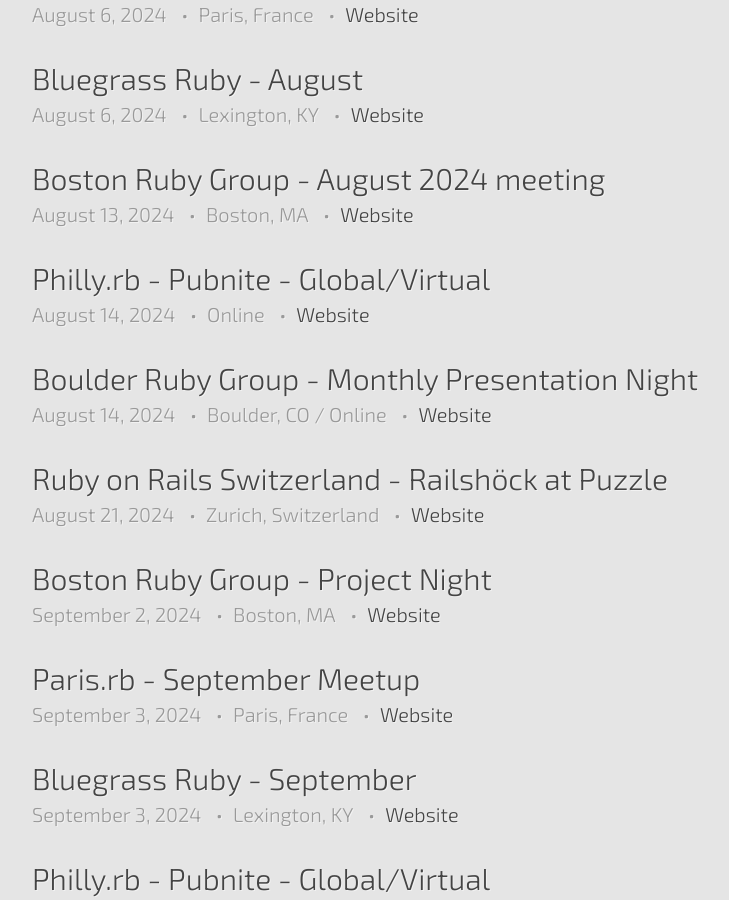
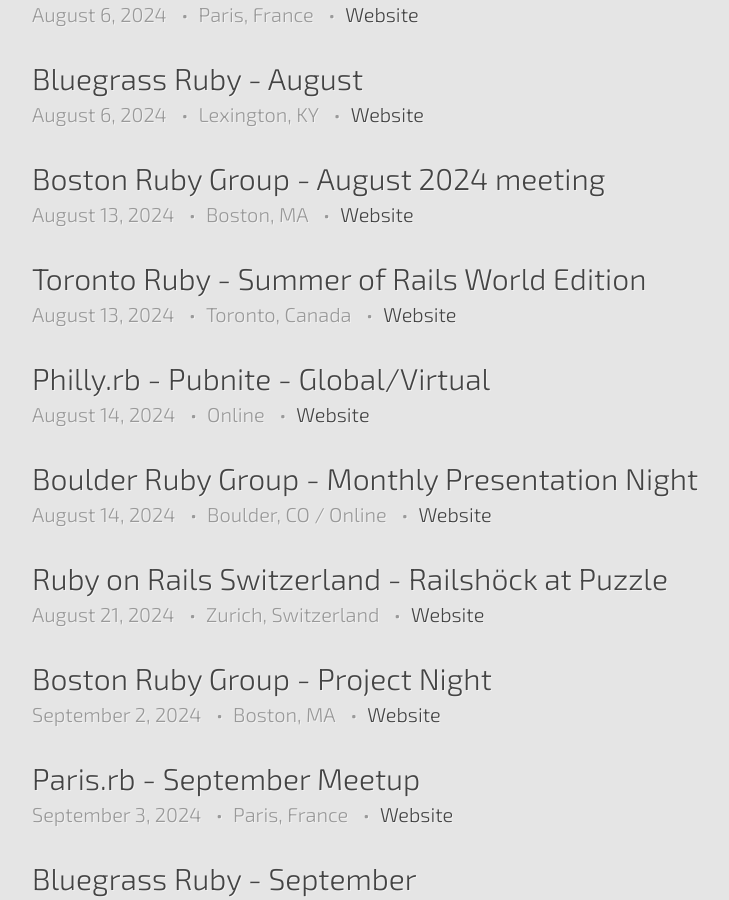
Before and after one commit to ruby-conferences/ruby-conferences.github.io, a Jekyll site: the page built from meetups/index.html, in a window 1280 px wide and 900 px high, scrolled down 1202 px. Shown: the whole window, without its empty margins (208-937 px from the left). Built offline with Jekyll 4.4.1, drawn with Linux system fonts in a browser that asks for light colours.

Commit message:
Toronto Ruby - Summer of Rails World Edition (#685)

```diff
--- a/_data/meetups.yml
+++ b/_data/meetups.yml
@@ -789,6 +789,13 @@
   end_time: 20:00:00 EDT
   url: https://www.meetup.com/bostonrb/events/301996189
 
+- name: Toronto Ruby - Summer of Rails World Edition
+  location: Toronto, Canada
+  date: 2024-08-13
+  start_time: 18:00:00 EDT
+  end_time: 21:00:00 EDT
+  url: https://toronto-ruby.com
+
 - name: Philly.rb - Pubnite - Global/Virtual
   location: Online
   date: 2024-08-14
```
